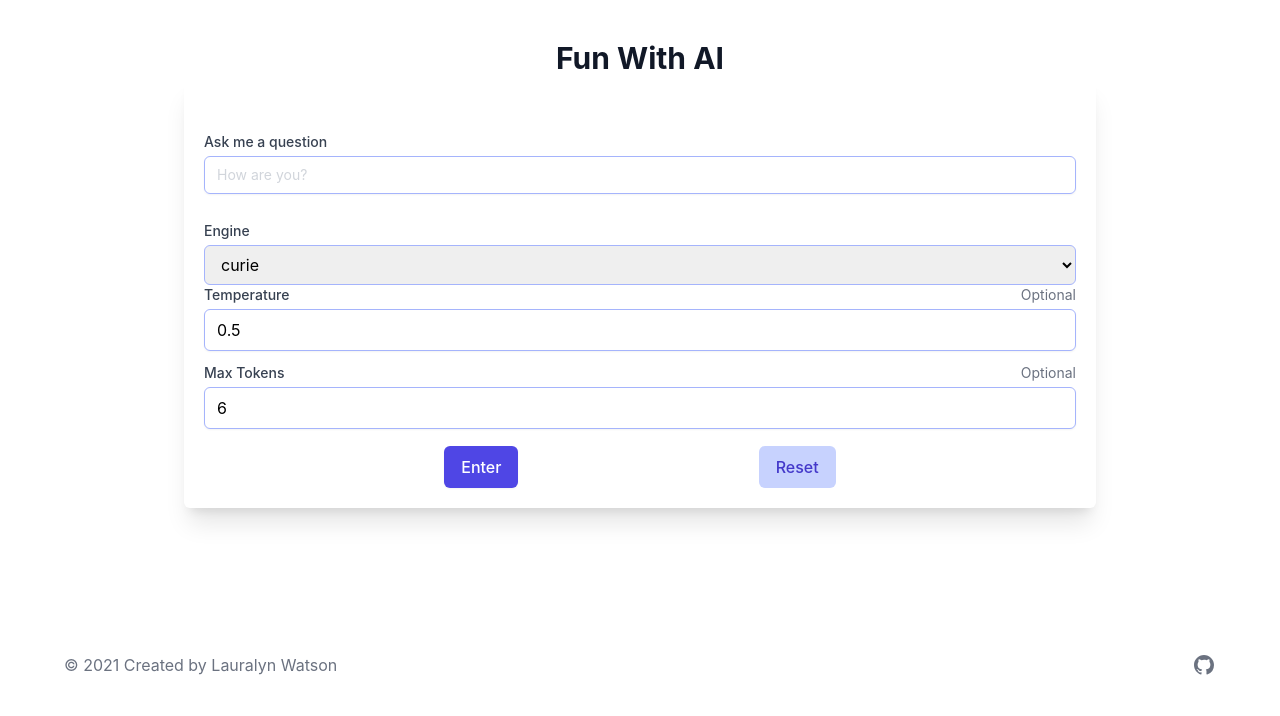
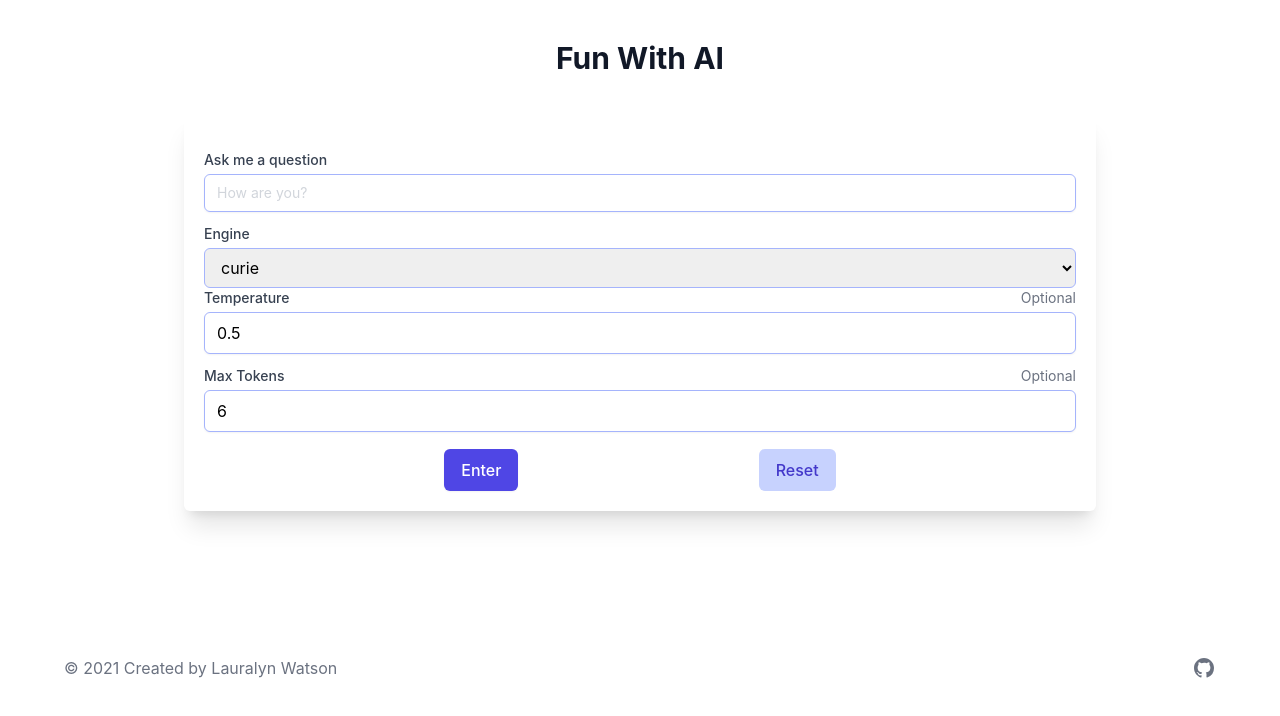
Before and after one commit to lilydev16/ama_ai, a React (Create React App) app: page / in a window 1280 px wide. Shown: the top 716 px of the page. Built offline with nearby package versions, Linux system fonts and the light colour scheme.

Commit message:
Add margin to form container and prompt container; remove unused css code

```diff
--- a/src/components/Form/Form.css
+++ b/src/components/Form/Form.css
@@ -1,11 +1,3 @@
-.prompt-container {
-  margin-top: 4%;
-}
-
-.settings {
-  margin-top: 3%;
-}
-
 .button-container {
   display: flex;
   flex-direction: row;
--- a/src/components/Form/Form.js
+++ b/src/components/Form/Form.js
@@ -61,12 +61,12 @@ const Form = ({ addPrompt }) => {
   }, [promptReq])
 
   return(
-    <div className='form flex justify-center'>
+    <div className='form mt-9 flex justify-center'>
       <form
         onSubmit={submitPrompt}
         className='shadow-xl p-5 rounded-md w-3/4'
       >
-        <div className='prompt-container'>
+        <div className='prompt-container mt-4'>
           <label htmlFor='prompt' className='block text-sm font-medium text-gray-700'>
             Ask me a question
           </label>
```
